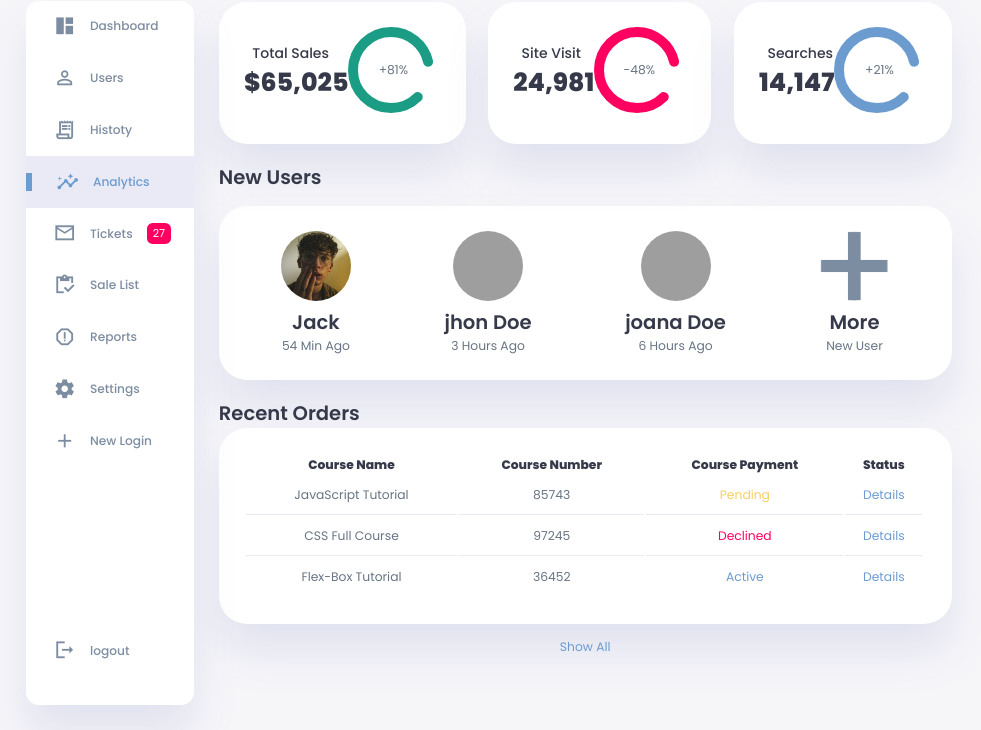
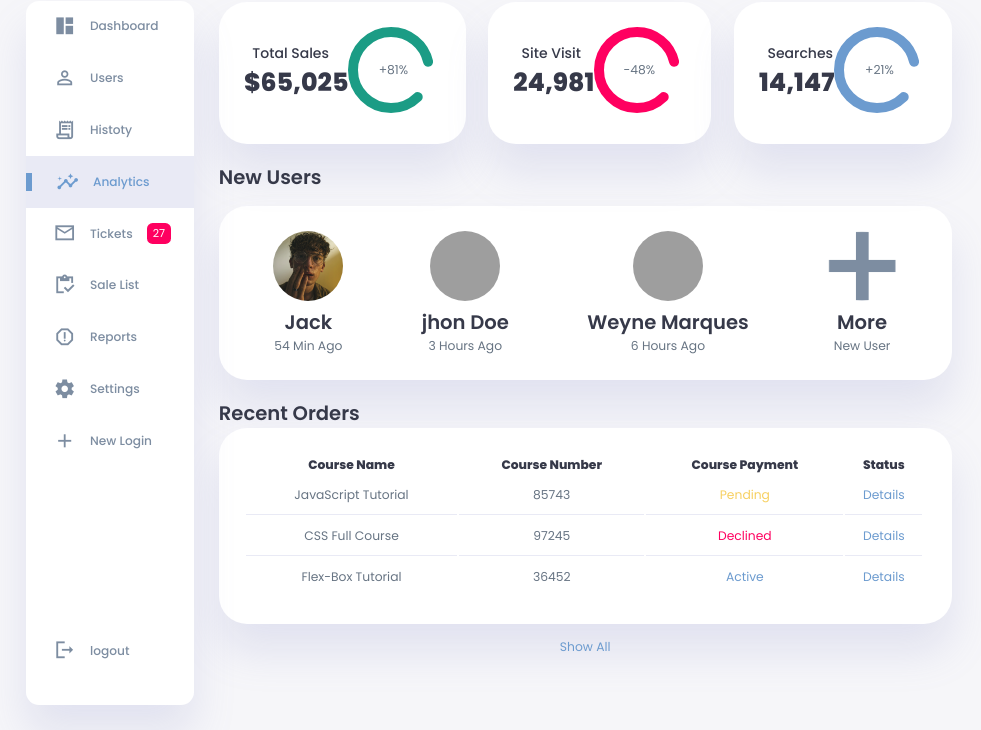
Before and after one commit to weyneMarxs/admin-dashboard-01, a plain HTML site: page index.html in a window 1280 px wide. Shown: the part 70-800 px from the top of the page, without its empty margins (0-981 px from the left). Drawn offline with Linux system fonts and the light colour scheme; grey boxes are pictures that could not be loaded.

Commit message:
Update index.html

```diff
--- a/index.html
+++ b/index.html
@@ -139,7 +139,7 @@
             </div>
             <div class="user">
               <img src="images/profile-4.jpg" />
-              <h2>joana Doe</h2>
+              <h2>Weyne Marques</h2>
               <p>6 Hours Ago</p>
             </div>
             <div class="user">
```
